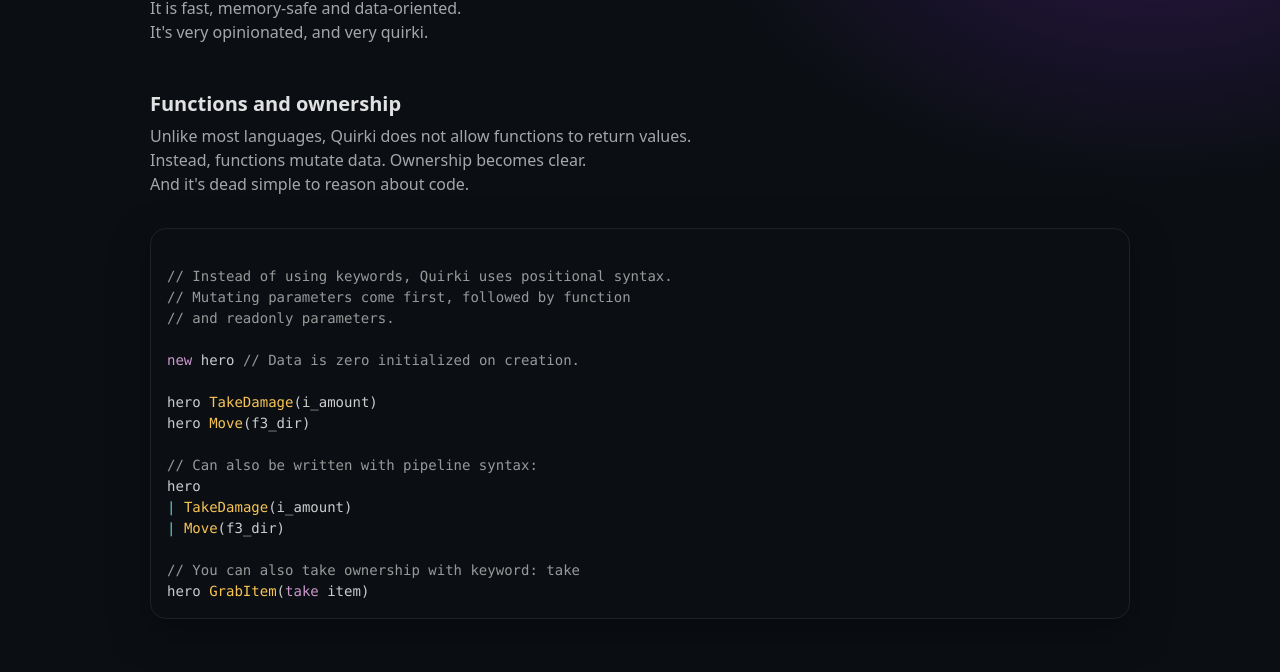
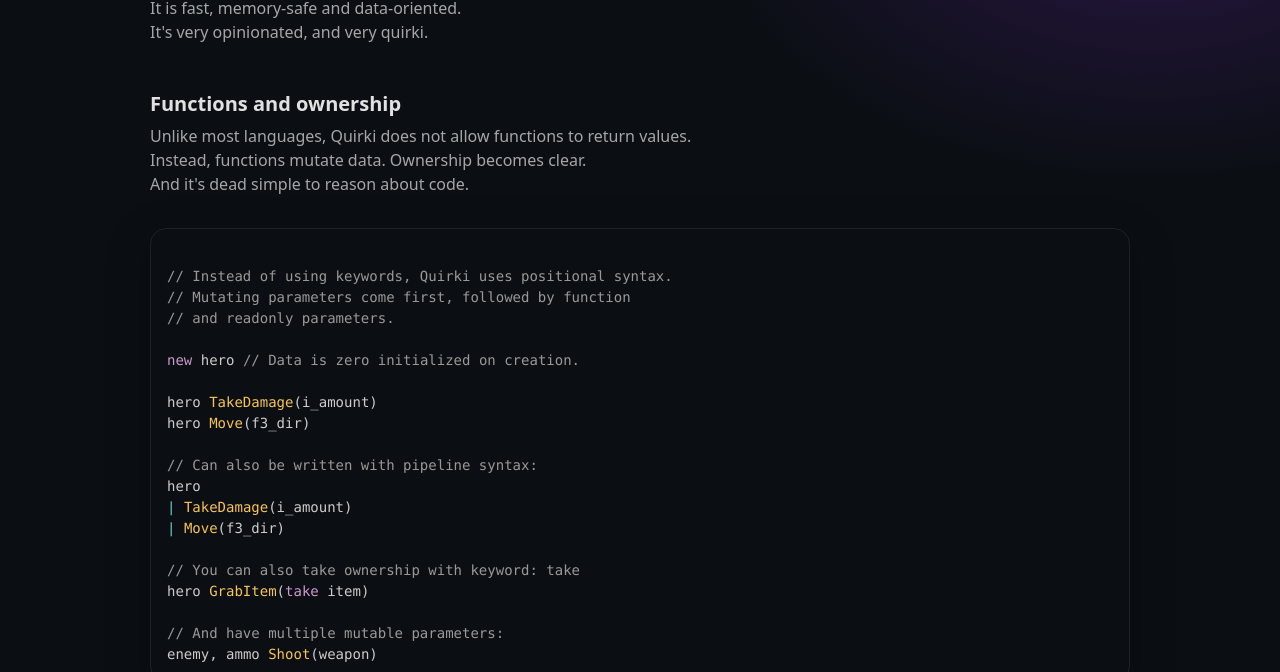
Before and after one commit to mrdumle/mrdumle.github.io, a plain HTML site: page index.html in a window 1280 px wide. Shown: the part 120-792 px from the top of the page. Drawn offline with nearby package versions, Linux system fonts and the light colour scheme.

Commit message:
Update index.html

```diff
--- a/index.html
+++ b/index.html
@@ -149,6 +149,9 @@ hero
 
 // You can also take ownership with keyword: take
 hero GrabItem(take item)
+
+// And have multiple mutable parameters:
+enemy, ammo Shoot(weapon)
 </code></pre>
 
 </br>
```
